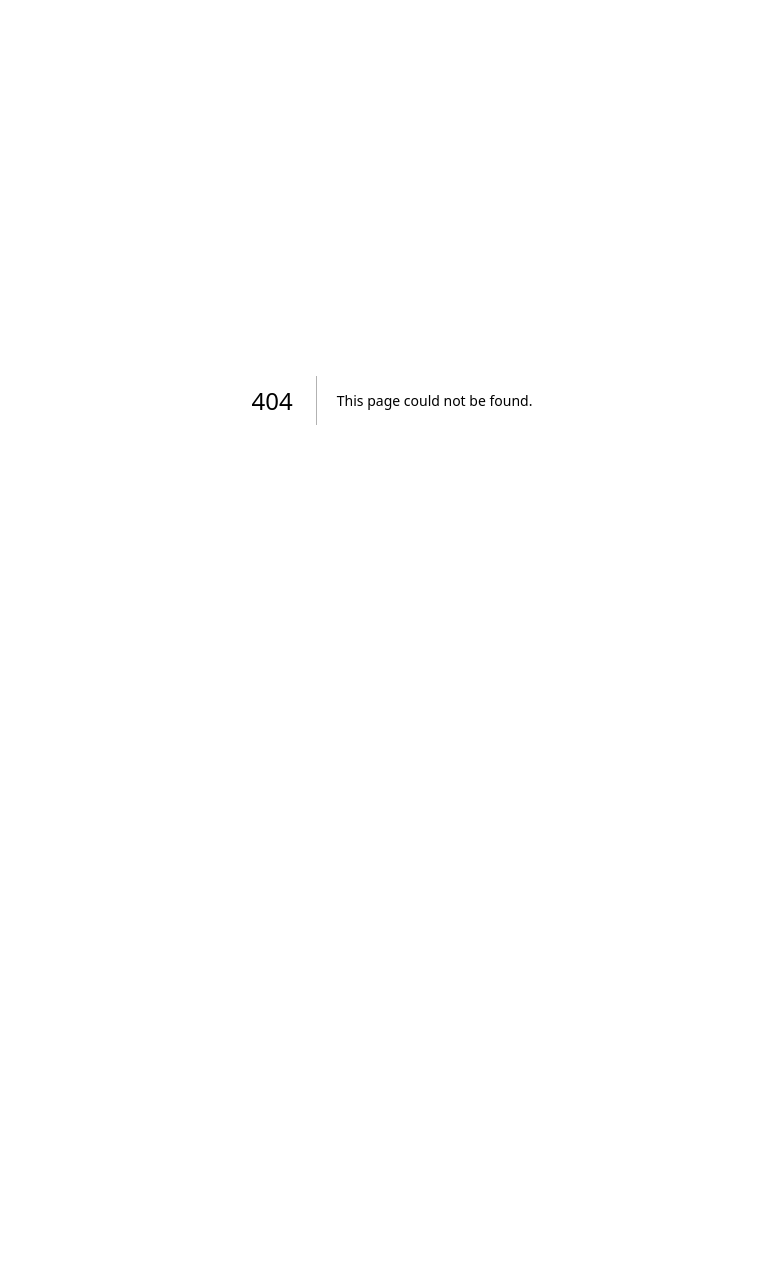
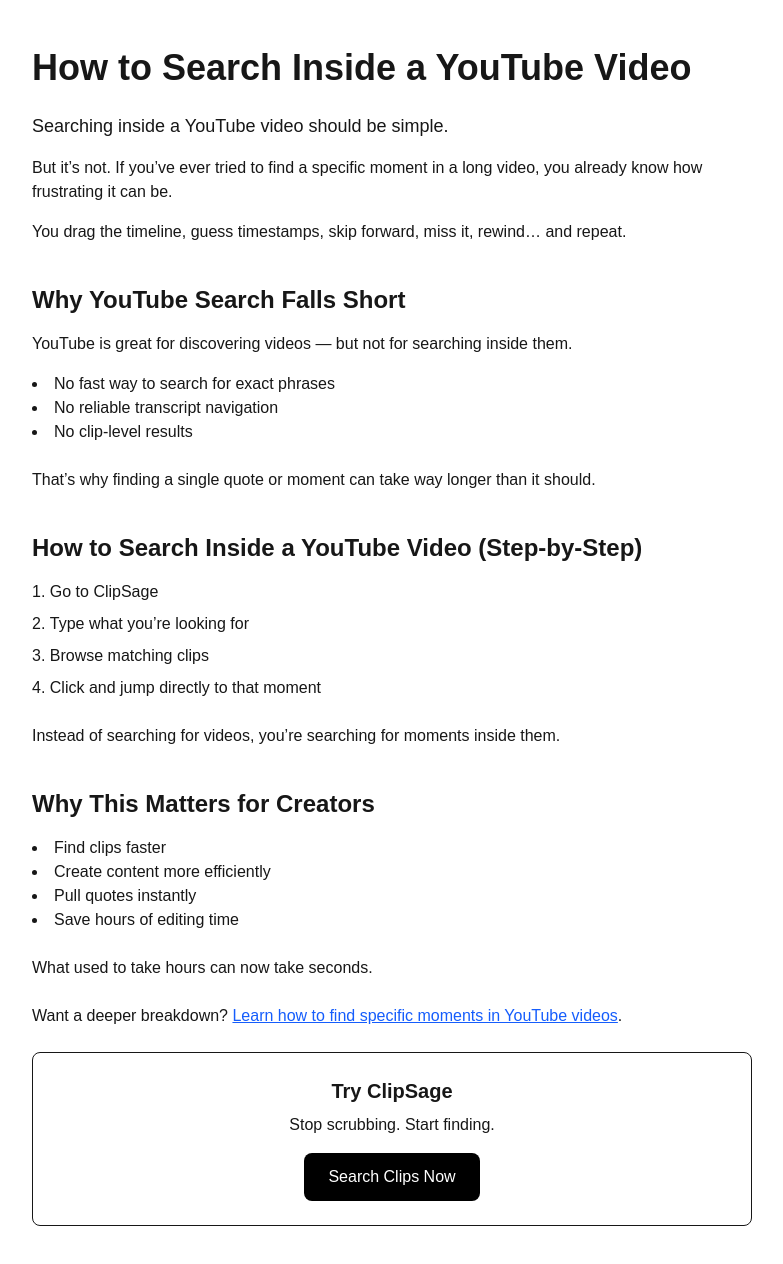
Before and after one commit to lamarcusandru-sketch/clipsage-frontend, a Next.js app: page /blog/how-to-search-inside-a-youtube-video in a window 1280 px wide. Before the commit this address had no page. Shown: the top 1264 px of the page, without its empty margins (248-1031 px from the left). Before the commit the page ends 800 px from the top, so only its background shows below. Built offline with nearby package versions, Linux system fonts and the light colour scheme.

Commit message:
Add second blog post + sitemap update

```diff
--- /dev/null
+++ b/app/blog/how-to-search-inside-a-youtube-video/page.tsx
@@ -0,0 +1,128 @@
+import type { Metadata } from 'next'
+import Link from 'next/link'
+
+export const metadata: Metadata = {
+  title: 'How to Search Inside a YouTube Video | ClipSage',
+  description:
+    'Learn how to search inside YouTube videos and find exact moments instantly. No more scrubbing through hours of content.',
+  alternates: {
+    canonical:
+      'https://www.clipsage.org/blog/how-to-search-inside-a-youtube-video',
+  },
+  openGraph: {
+    title: 'How to Search Inside a YouTube Video',
+    description:
+      'Stop scrubbing through videos. Learn how to search inside YouTube videos and jump to exact moments instantly.',
+    url: 'https://www.clipsage.org/blog/how-to-search-inside-a-youtube-video',
+    siteName: 'ClipSage',
+    type: 'article',
+  },
+  twitter: {
+    card: 'summary_large_image',
+    title: 'How to Search Inside a YouTube Video',
+    description:
+      'Find exact moments inside YouTube videos without wasting time.',
+  },
+}
+
+export default function BlogPost() {
+  return (
+    <main className="max-w-3xl mx-auto px-6 py-12">
+      <h1 className="text-4xl font-bold mb-6">
+        How to Search Inside a YouTube Video
+      </h1>
+
+      <p className="mb-4 text-lg">
+        Searching inside a YouTube video should be simple.
+      </p>
+
+      <p className="mb-4">
+        But it’s not. If you’ve ever tried to find a specific moment in a long
+        video, you already know how frustrating it can be.
+      </p>
+
+      <p className="mb-6">
+        You drag the timeline, guess timestamps, skip forward, miss it, rewind…
+        and repeat.
+      </p>
+
+      <h2 className="text-2xl font-semibold mt-10 mb-4">
+        Why YouTube Search Falls Short
+      </h2>
+
+      <p className="mb-4">
+        YouTube is great for discovering videos — but not for searching inside
+        them.
+      </p>
+
+      <ul className="list-disc list-inside mb-6">
+        <li>No fast way to search for exact phrases</li>
+        <li>No reliable transcript navigation</li>
+        <li>No clip-level results</li>
+      </ul>
+
+      <p className="mb-6">
+        That’s why finding a single quote or moment can take way longer than it
+        should.
+      </p>
+
+      <h2 className="text-2xl font-semibold mt-10 mb-4">
+        How to Search Inside a YouTube Video (Step-by-Step)
+      </h2>
+
+      <ol className="list-decimal list-inside mb-6 space-y-2">
+        <li>Go to ClipSage</li>
+        <li>Type what you’re looking for</li>
+        <li>Browse matching clips</li>
+        <li>Click and jump directly to that moment</li>
+      </ol>
+
+      <p className="mb-6">
+        Instead of searching for videos, you’re searching for moments inside
+        them.
+      </p>
+
+      <h2 className="text-2xl font-semibold mt-10 mb-4">
+        Why This Matters for Creators
+      </h2>
+
+      <ul className="list-disc list-inside mb-6">
+        <li>Find clips faster</li>
+        <li>Create content more efficiently</li>
+        <li>Pull quotes instantly</li>
+        <li>Save hours of editing time</li>
+      </ul>
+
+      <p className="mb-6">
+        What used to take hours can now take seconds.
+      </p>
+
+      {/* INTERNAL LINK */}
+      <p className="mb-6">
+        Want a deeper breakdown?{' '}
+        <Link
+          href="/blog/how-to-find-specific-moments-in-youtube-videos"
+          className="text-blue-600 underline"
+        >
+          Learn how to find specific moments in YouTube videos
+        </Link>
+        .
+      </p>
+
+      <div className="border p-6 rounded-lg text-center">
+        <h3 className="text-xl font-semibold mb-2">
+          Try ClipSage
+        </h3>
+        <p className="mb-4">
+          Stop scrubbing. Start finding.
+        </p>
+        <a
+          href="/"
+          className="inline-block px-6 py-3 bg-black text-white rounded-lg"
+        >
+          Search Clips Now
+        </a>
+      </div>
+    </main>
+  )
+}
```
